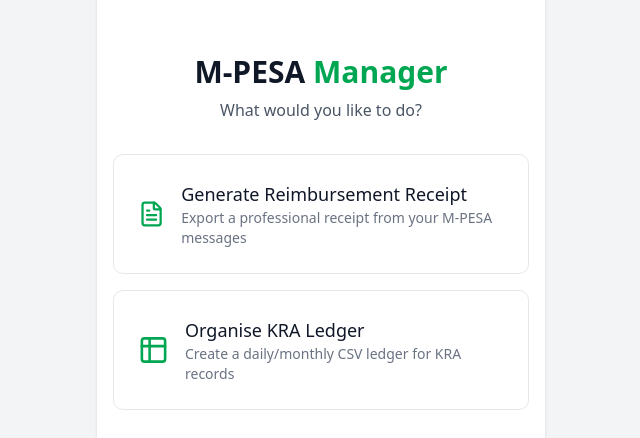
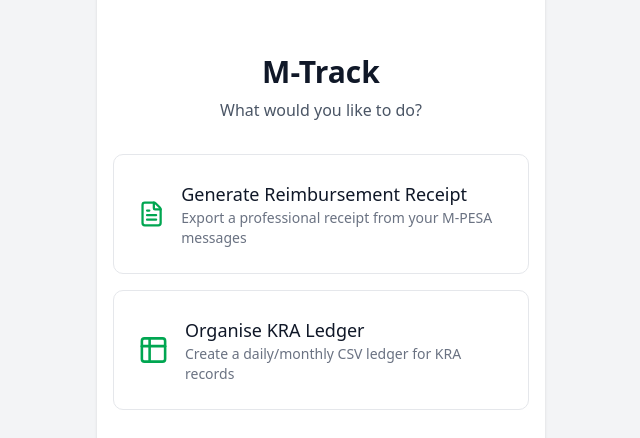
Before and after one commit to Thiani-dk/mtrack-web, a React (Vite) app: page / in a window 1280 px wide. Shown: the part 168-606 px from the top of the page, without its empty margins (319-959 px from the left). Built offline with nearby package versions, Linux system fonts and the light colour scheme.

Commit message:
fix: MTRACK

```diff
--- a/src/components/HomeScreen.tsx
+++ b/src/components/HomeScreen.tsx
@@ -10,7 +10,7 @@
             <div className="max-w-md w-full space-y-8">
                 <div className="text-center">
                     <h1 className="text-3xl font-bold text-gray-900">
-                        M-PESA <span className="text-[#00A651]">Manager</span>
+                        M-Track <span className="text-[#00A651]"></span>
                     </h1>
                     <p className="mt-2 text-gray-600">
                         What would you like to do?
```
